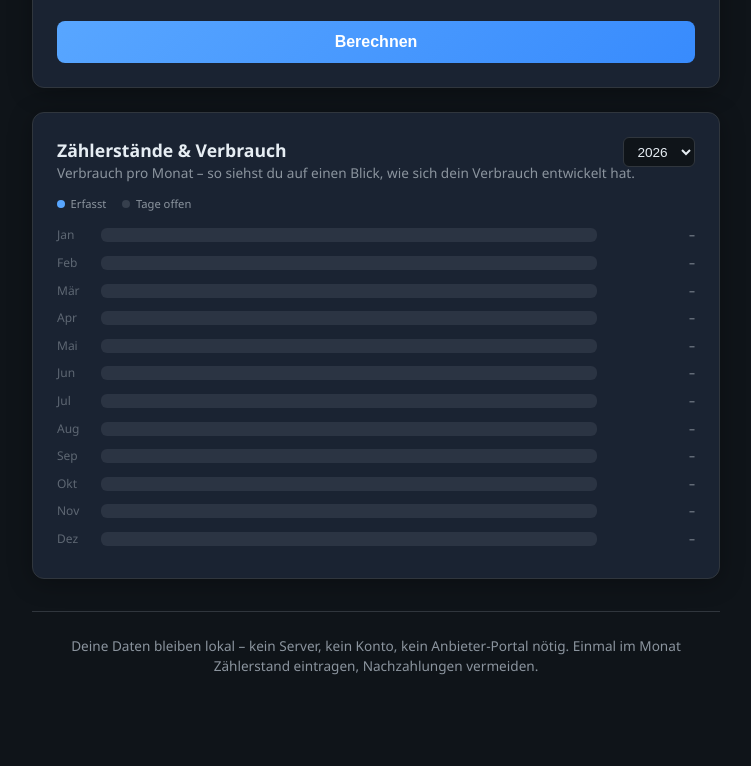
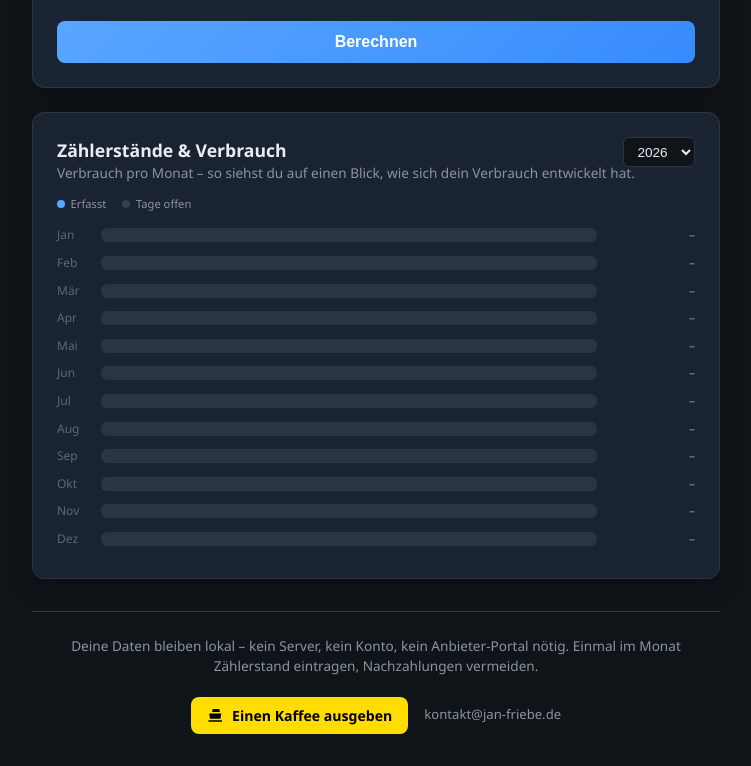
Before and after one commit to friebe/strompresi, a website built with Vite: page index.html in a window 1280 px wide. Shown: the part 813-1579 px from the top of the page, without its empty margins (264-1015 px from the left). Before the commit the page ends 1522 px from the top, so only its background shows below. Built offline with nearby package versions, Linux system fonts and the light colour scheme.

Commit message:
Add SEO metadata and footer support links</message>
<message>Enhanced index.html with SEO meta tags for better visibility and social sharing, including Open Graph and Twitter card data. Updated footer in index.html to include a support button for donations and a contact email link. Added corresponding styles in styles.css for the new footer elements, improving layout and user interaction.

```diff
--- a/css/styles.css
+++ b/css/styles.css
@@ -1058,6 +1058,57 @@ body {
     color: var(--text-muted);
 }
 
+.footer-support {
+    display: flex;
+    flex-wrap: wrap;
+    align-items: center;
+    justify-content: center;
+    gap: 1rem;
+    margin-top: 1.25rem;
+}
+
+.btn-coffee {
+    display: inline-flex;
+    align-items: center;
+    gap: 0.45rem;
+    background: #FFDD00;
+    color: #000;
+    font-size: 0.88rem;
+    font-weight: 600;
+    padding: 0.5rem 1rem;
+    border-radius: 8px;
+    text-decoration: none;
+    transition: background 0.2s, transform 0.1s;
+    white-space: nowrap;
+}
+
+.btn-coffee:hover {
+    background: #f0d000;
+    transform: translateY(-1px);
+}
+
+.btn-coffee:active {
+    transform: translateY(0);
+}
+
+.btn-coffee-icon {
+    width: 18px;
+    height: 18px;
+    fill: currentColor;
+    flex-shrink: 0;
+}
+
+.footer-contact {
+    font-size: 0.82rem;
+    color: var(--text-muted);
+    text-decoration: none;
+    transition: color 0.2s;
+}
+
+.footer-contact:hover {
+    color: var(--accent);
+}
+
 /* Druckansicht */
 .print-only {
     display: none;
--- a/index.html
+++ b/index.html
@@ -4,6 +4,30 @@
     <meta charset="UTF-8">
     <meta name="viewport" content="width=device-width, initial-scale=1.0, viewport-fit=cover">
     <title>Strompresi – Strom & Gas Abschlags-Check</title>
+
+    <!-- SEO -->
+    <meta name="description" content="Strom- und Gaszähler monatlich dokumentieren, Verbrauch berechnen und Abschlag optimieren. Alle Daten bleiben lokal – kein Konto, keine Cloud, offline nutzbar.">
+    <meta name="robots" content="index, follow">
+    <link rel="canonical" href="https://friebe.github.io/strompresi/">
+
+    <!-- Open Graph (WhatsApp, Telegram, Facebook, LinkedIn) -->
+    <meta property="og:type" content="website">
+    <meta property="og:locale" content="de_DE">
+    <meta property="og:site_name" content="Strompresi">
+    <meta property="og:url" content="https://friebe.github.io/strompresi/">
+    <meta property="og:title" content="Strompresi – Strom & Gas Abschlags-Check">
+    <meta property="og:description" content="Monatlich Zählerstand eintragen, Verbrauchstrend sehen und Nachzahlungen vermeiden. Lokal & privat – kein Konto, keine Cloud.">
+    <meta property="og:image" content="https://friebe.github.io/strompresi/icon-maskable-512.png">
+    <meta property="og:image:width" content="512">
+    <meta property="og:image:height" content="512">
+    <meta property="og:image:alt" content="Strompresi App Icon">
+
+    <!-- Twitter / X Card -->
+    <meta name="twitter:card" content="summary">
+    <meta name="twitter:title" content="Strompresi – Strom & Gas Abschlags-Check">
+    <meta name="twitter:description" content="Monatlich Zählerstand eintragen, Verbrauchstrend sehen und Nachzahlungen vermeiden. Lokal & privat – kein Konto, keine Cloud.">
+    <meta name="twitter:image" content="https://friebe.github.io/strompresi/icon-maskable-512.png">
+
     <link rel="icon" type="image/png" sizes="192x192" href="./icon-maskable-192.png">
     <link rel="manifest" href="./manifest.json">
     <meta name="theme-color" content="#0f1419">
@@ -203,6 +227,15 @@
 
         <footer class="footer no-print">
             <p>Deine Daten bleiben lokal – kein Server, kein Konto, kein Anbieter-Portal nötig. Einmal im Monat Zählerstand eintragen, Nachzahlungen vermeiden.</p>
+            <div class="footer-support">
+                <a href="https://www.buymeacoffee.com/janfriebe" target="_blank" rel="noopener noreferrer" class="btn-coffee" aria-label="Strompresi mit einem Kaffee unterstützen">
+                    <svg class="btn-coffee-icon" viewBox="0 0 24 24" aria-hidden="true" focusable="false">
+                        <path d="M2 21h18v-2H2v2zm2-4h14l1-7H3l1 7zm13-9H7V6c0-1.1.9-2 2-2h6c1.1 0 2 .9 2 2v2zm-2-2H9V6h6v2z"/>
+                    </svg>
+                    Einen Kaffee ausgeben
+                </a>
+                <a href="mailto:kontakt@jan-friebe.de" class="footer-contact">kontakt@jan-friebe.de</a>
+            </div>
         </footer>
     </div>
 
```
